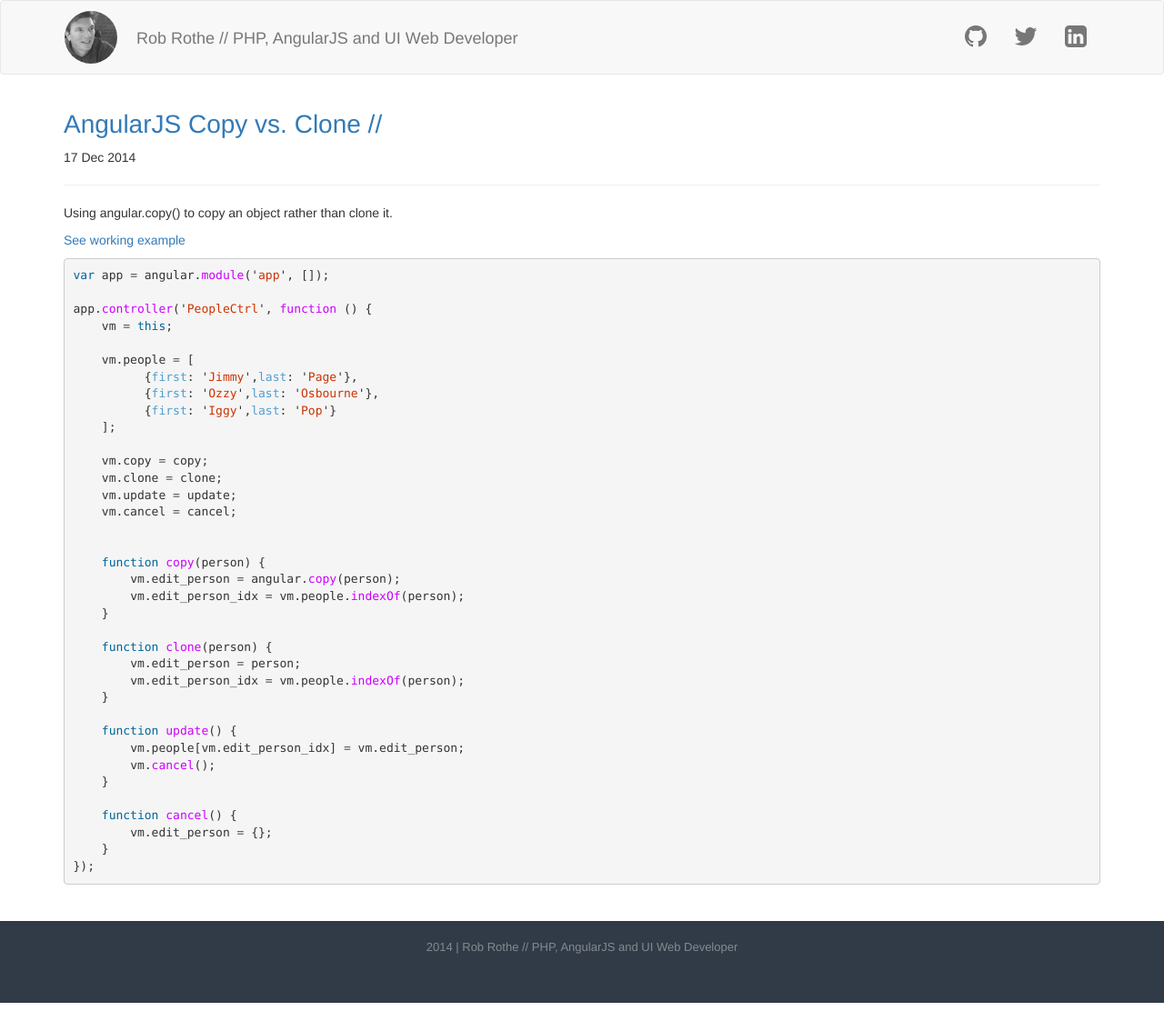
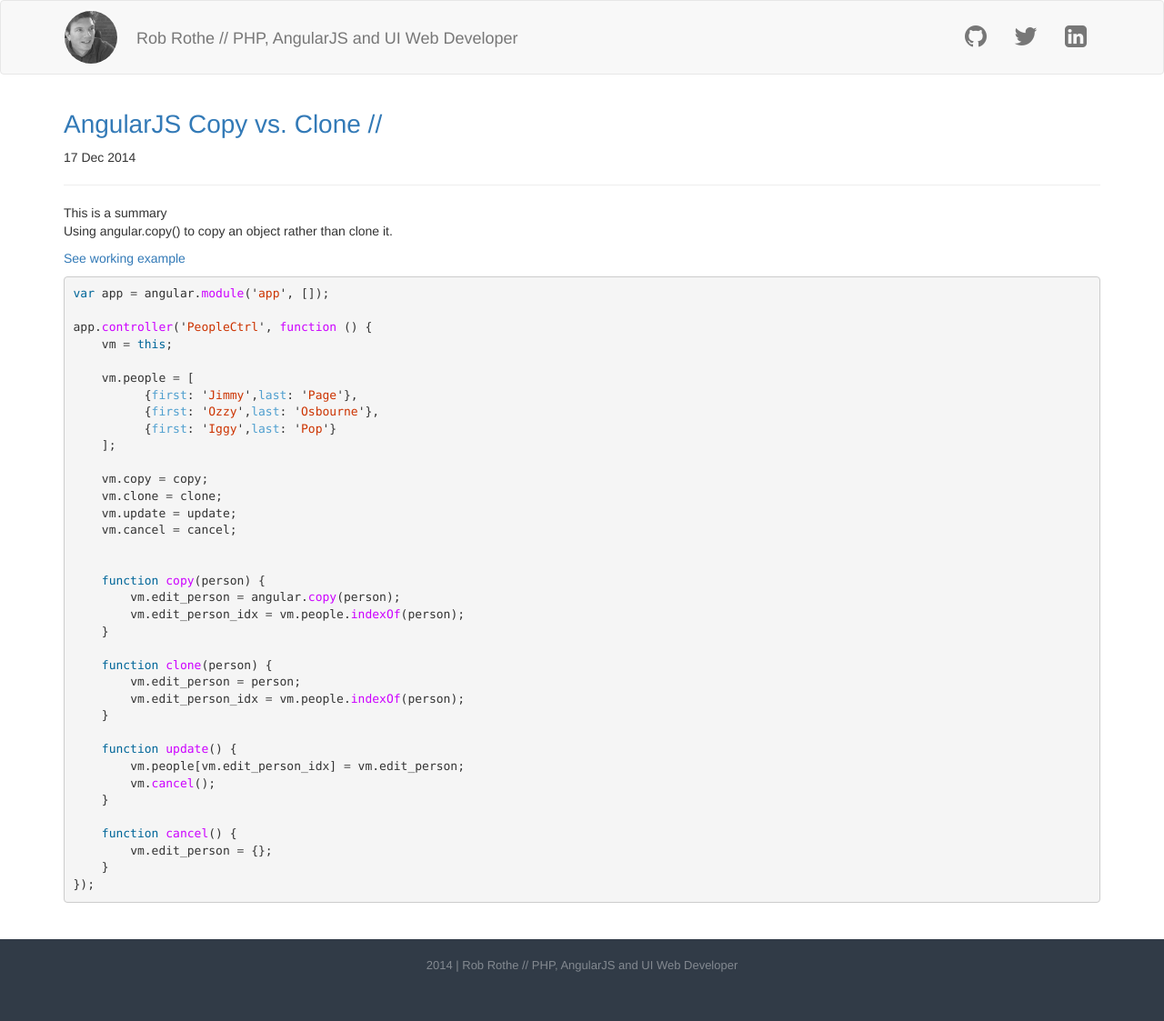
Before and after one commit to robrothedev/robrothedev.github.io, a Jekyll site: the page built from index.html, in a window 1280 px wide. Shown: the whole page at 91% size. Built offline with Jekyll 4.4.1, drawn with Linux system fonts in a browser that asks for light colours; nearby versions of some CDN libraries; the list of posts is cut into pages by our own code.

Commit message:
Update 2014-12-17-angularjs-copy-vs-clone.md

```diff
--- a/_posts/2014-12-17-angularjs-copy-vs-clone.md
+++ b/_posts/2014-12-17-angularjs-copy-vs-clone.md
@@ -1,6 +1,7 @@
 ---
 layout: post
 title: AngularJS Copy vs. Clone
+summary: This is a summary
 ---
 <p>Using angular.copy() to copy an object rather than clone it.</p>
 <p><a href="/examples/angularjs-copy-vs-clone/">See working example</a></p>
```
